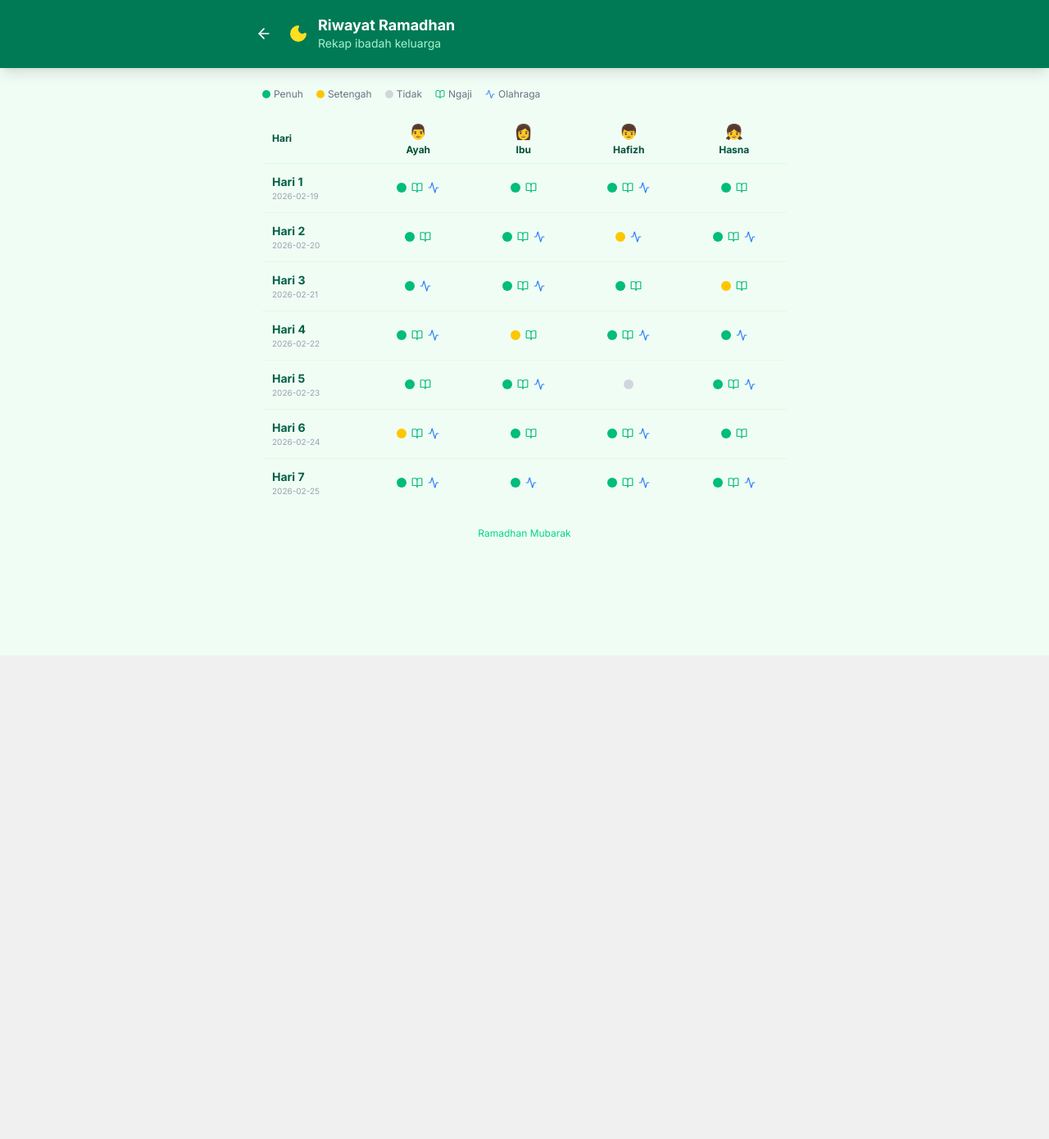
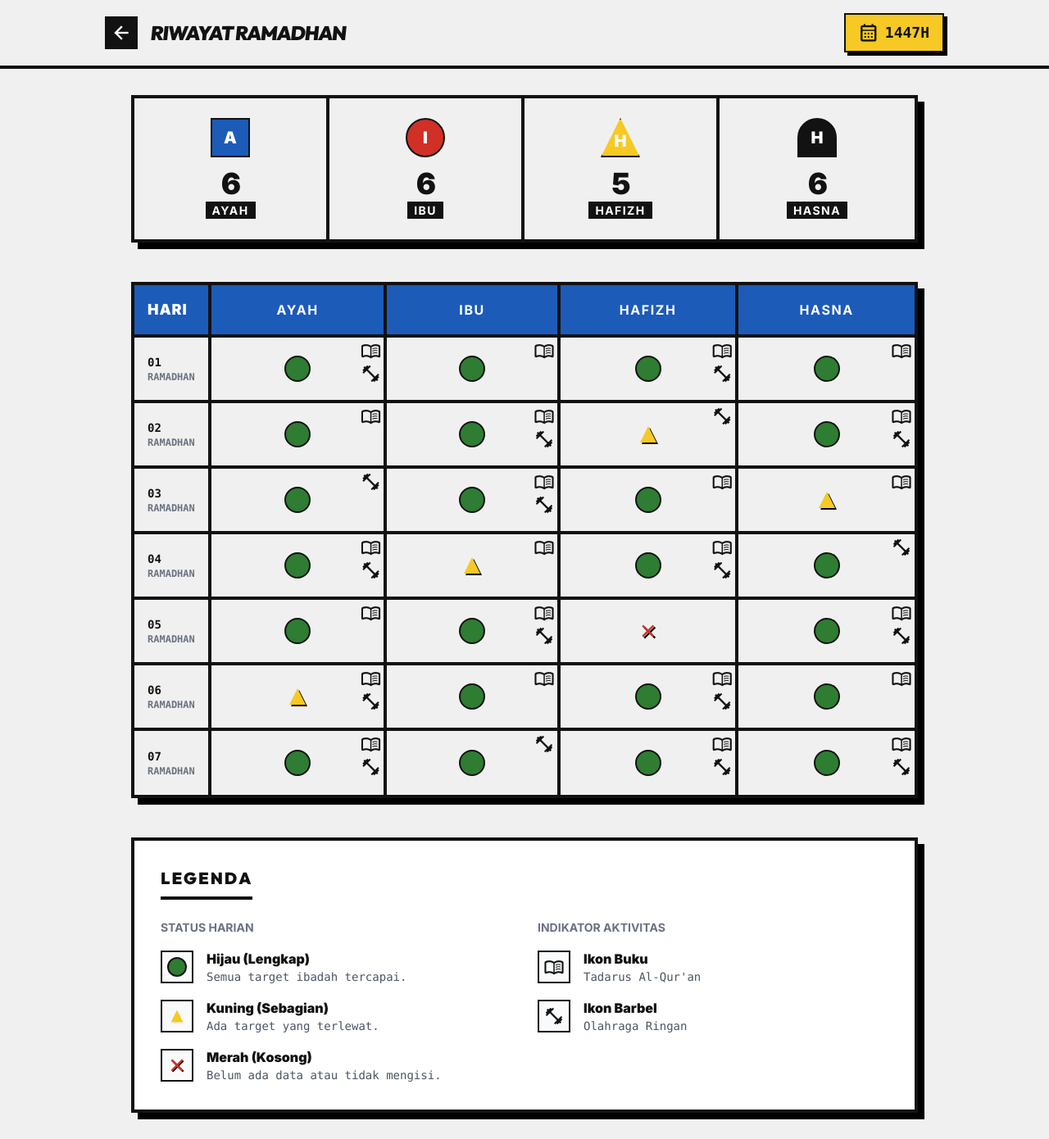
Before and after one commit to ihsansatriawan/Ramadhan_activity_tracker, a Next.js app: page /history in a window 1280 px wide. Shown: the whole page at 82% size. Before the commit the page ends 800 px from the top, so only its background shows below. Built offline with nearby package versions, Linux system fonts and the light colour scheme.

Commit message:
feat: rewrite history matrix with Bauhaus design

```diff
--- a/app/history/page.tsx
+++ b/app/history/page.tsx
@@ -1,83 +1,138 @@
 import Link from "next/link";
-import { ArrowLeft, Moon, BookOpen, Activity } from "lucide-react";
-import { users, historicalLogs } from "@/lib/mockData";
+import { users, historicalLogs, getUserStats } from "@/lib/mockData";
 import type { PuasaStatus } from "@/lib/mockData";
 
-const puasaDot: Record<PuasaStatus, string> = {
-  full: "bg-emerald-500",
-  half: "bg-yellow-400",
-  none: "bg-gray-300",
+const avatarStyles: Record<string, { bg: string; shape: string }> = {
+  ayah:   { bg: "bg-bauhaus-blue", shape: "rounded-none" },
+  ibu:    { bg: "bg-bauhaus-red", shape: "rounded-full" },
+  hafizh: { bg: "bg-bauhaus-yellow text-bauhaus-black", shape: "" },
+  hasna:  { bg: "bg-bauhaus-black", shape: "rounded-t-full rounded-b-none" },
 };
+
+function PuasaCell({ status }: { status: PuasaStatus }) {
+  if (status === "full") {
+    return <div className="w-8 h-8 rounded-full bg-bauhaus-green border-2 border-bauhaus-black" />;
+  }
+  if (status === "half") {
+    return <div className="triangle" style={{ filter: "drop-shadow(2px 2px 0px rgba(0,0,0,1))" }} />;
+  }
+  return (
+    <span
+      className="material-symbols-outlined text-4xl text-bauhaus-red font-black"
+      style={{ textShadow: "2px 2px 0 #000" }}
+    >
+      close
+    </span>
+  );
+}
 
 export default function HistoryPage() {
   return (
-    <main className="min-h-screen bg-green-50">
-      {/* ── Header ── */}
-      <header className="bg-emerald-700 text-white py-5 px-4 shadow-lg">
-        <div className="max-w-2xl mx-auto flex items-center gap-3">
+    <div className="bg-bauhaus-white min-h-screen text-bauhaus-black flex flex-col font-[family-name:var(--font-inter)]">
+      {/* Sticky Header */}
+      <header className="sticky top-0 z-50 bg-bauhaus-white border-b-4 border-bauhaus-black px-4 py-4">
+        <div className="max-w-5xl mx-auto flex items-center justify-between">
+          <div className="flex items-center gap-4">
             <Link
               href="/"
               aria-label="Kembali ke beranda"
-            className="p-2 rounded-xl hover:bg-emerald-600 active:bg-emerald-800 transition-colors"
+              className="w-10 h-10 flex items-center justify-center bg-bauhaus-black text-white hover:bg-bauhaus-red transition-colors border-2 border-bauhaus-black"
             >
-            <ArrowLeft className="w-5 h-5" />
+              <span className="material-symbols-outlined font-bold">arrow_back</span>
             </Link>
-          <Moon className="w-6 h-6 text-yellow-300 fill-yellow-300" />
-          <div>
-            <h1 className="text-lg font-bold leading-tight">Riwayat Ramadhan</h1>
-            <p className="text-emerald-200 text-sm">Rekap ibadah keluarga</p>
+            <h1 className="text-2xl font-[family-name:var(--font-outfit)] font-black uppercase tracking-tighter -skew-x-6">
+              Riwayat Ramadhan
+            </h1>
+          </div>
+          <div className="flex items-center border-2 border-bauhaus-black bg-bauhaus-yellow px-4 py-2 shadow-hard-sm">
+            <span className="material-symbols-outlined mr-2">calendar_month</span>
+            <span className="font-bold font-mono text-lg">1447H</span>
           </div>
         </div>
       </header>
 
-      <div className="max-w-2xl mx-auto px-4 py-6">
-        {/* ── Legend ── */}
-        <div className="flex flex-wrap items-center gap-4 mb-4 text-xs text-gray-500">
-          <span className="flex items-center gap-1"><span className="w-2.5 h-2.5 rounded-full bg-emerald-500" /> Penuh</span>
-          <span className="flex items-center gap-1"><span className="w-2.5 h-2.5 rounded-full bg-yellow-400" /> Setengah</span>
-          <span className="flex items-center gap-1"><span className="w-2.5 h-2.5 rounded-full bg-gray-300" /> Tidak</span>
-          <span className="flex items-center gap-1"><BookOpen className="w-3 h-3 text-emerald-500" /> Ngaji</span>
-          <span className="flex items-center gap-1"><Activity className="w-3 h-3 text-blue-500" /> Olahraga</span>
+      <main className="flex-1 w-full max-w-5xl mx-auto p-4 md:p-8 space-y-12">
+        {/* Summary Cards */}
+        <section className="grid grid-cols-2 md:grid-cols-4 gap-0 border-4 border-bauhaus-black bg-bauhaus-white shadow-hard">
+          {users.map((user, idx) => {
+            const stats = getUserStats(user.id);
+            const style = avatarStyles[user.id] ?? { bg: "bg-gray-500", shape: "rounded-full" };
+            const isHafizh = user.id === "hafizh";
+            return (
+              <div
+                key={user.id}
+                className={`p-6 flex flex-col items-center justify-center text-center gap-3
+                  ${idx < users.length - 1 ? "border-r-4 border-bauhaus-black" : ""}
+                  ${idx < 2 ? "border-b-4 md:border-b-0 border-bauhaus-black" : ""}
+                  hover:bg-gray-50 transition-colors`}
+              >
+                <div
+                  className={`w-12 h-12 ${style.bg} text-white flex items-center justify-center font-black text-xl border-2 border-bauhaus-black ${style.shape}`}
+                  style={isHafizh ? { clipPath: "polygon(50% 0%, 0% 100%, 100% 100%)" } : undefined}
+                >
+                  {isHafizh ? <span className="mt-2">{user.name.charAt(0)}</span> : user.name.charAt(0)}
                 </div>
+                <div>
+                  <span className="block text-4xl font-black tracking-tighter">{stats.puasaPenuh}</span>
+                  <span className="text-sm font-bold uppercase tracking-widest bg-bauhaus-black text-white px-2 py-0.5">
+                    {user.name}
+                  </span>
+                </div>
+              </div>
+            );
+          })}
+        </section>
 
-        {/* ── Matrix Table ── */}
+        {/* Matrix Table */}
+        <section className="border-4 border-bauhaus-black bg-bauhaus-white shadow-hard overflow-hidden">
           <div className="overflow-x-auto">
-          <table className="w-full border-collapse">
+            <table className="w-full text-left border-collapse min-w-[700px]">
               <thead>
-              <tr>
-                <th className="text-left text-xs font-bold text-emerald-900 py-2 px-3 sticky left-0 bg-green-50">
-                  Hari
+                <tr className="bg-bauhaus-blue text-white">
+                  <th className="p-4 border-r-4 border-b-4 border-bauhaus-black w-32 sticky left-0 bg-bauhaus-blue z-20">
+                    <span className="text-lg font-black uppercase tracking-wider">Hari</span>
                   </th>
                   {users.map((user) => (
-                  <th key={user.id} className="text-center text-xs font-bold text-emerald-900 py-2 px-3">
-                    <span className="text-lg block">{user.avatar}</span>
-                    {user.name}
+                    <th key={user.id} className="p-4 text-center border-r-4 last:border-r-0 border-b-4 border-bauhaus-black w-1/4">
+                      <span className="text-base font-bold uppercase tracking-widest">{user.name}</span>
                     </th>
                   ))}
                 </tr>
               </thead>
-            <tbody>
-              {historicalLogs.map((log) => (
-                <tr key={log.day} className="border-t border-green-100">
-                  <td className="py-3 px-3 sticky left-0 bg-green-50">
-                    <p className="text-sm font-bold text-emerald-800">Hari {log.day}</p>
-                    <p className="text-[10px] text-gray-400">{log.date}</p>
+              <tbody className="text-sm">
+                {historicalLogs.map((log, logIdx) => (
+                  <tr key={log.day}>
+                    <td className={`p-4 font-bold font-mono text-bauhaus-black sticky left-0 bg-bauhaus-white border-r-4 border-bauhaus-black z-10
+                      ${logIdx < historicalLogs.length - 1 ? "border-b-4" : ""}`}
+                    >
+                      {String(log.day).padStart(2, "0")}
+                      <span className="text-xs uppercase block text-gray-500">Ramadhan</span>
                     </td>
                     {users.map((user) => {
                       const rec = log.records[user.id];
-                    if (!rec) return <td key={user.id} />;
                       return (
-                      <td key={user.id} className="py-3 px-3 text-center">
+                        <td
+                          key={user.id}
+                          className={`p-0 border-r-4 last:border-r-0 border-bauhaus-black relative h-20 w-20 hover:bg-gray-50 transition-colors
+                            ${logIdx < historicalLogs.length - 1 ? "border-b-4" : ""}`}
+                        >
+                          {rec ? (
                             <Link
                               href={`/log/${user.id}?day=${log.day}`}
-                          className="flex items-center justify-center gap-1.5 rounded-lg p-1
-                                     hover:bg-emerald-50 transition-colors"
-                          aria-label={`Edit catatan ${user.name} Hari ${log.day}`}
+                              className="absolute inset-0 flex items-center justify-center"
+                              aria-label={`Edit ${user.name} Hari ${log.day}`}
                             >
-                          <span aria-hidden="true" className={`w-3 h-3 rounded-full ${puasaDot[rec.puasa]}`} />
-                          {rec.ngaji && <BookOpen className="w-3.5 h-3.5 text-emerald-500" aria-hidden="true" />}
-                          {rec.olahraga && <Activity className="w-3.5 h-3.5 text-blue-500" aria-hidden="true" />}
+                              <PuasaCell status={rec.puasa} />
                             </Link>
+                          ) : (
+                            <div className="absolute inset-0 flex items-center justify-center text-gray-300">-</div>
+                          )}
+                          {rec && (rec.ngaji || rec.olahraga) && (
+                            <div className="absolute top-1 right-1 flex flex-col gap-1 pointer-events-none">
+                              {rec.ngaji && <span className="material-symbols-outlined text-[16px] text-bauhaus-black">menu_book</span>}
+                              {rec.olahraga && <span className="material-symbols-outlined text-[16px] text-bauhaus-black">fitness_center</span>}
+                            </div>
+                          )}
                         </td>
                       );
                     })}
@@ -86,11 +141,68 @@ export default function HistoryPage() {
               </tbody>
             </table>
           </div>
+        </section>
 
-        <footer className="text-center text-xs text-emerald-400 pt-6 pb-4">
-          Ramadhan Mubarak
-        </footer>
+        {/* Legend */}
+        <section className="border-4 border-bauhaus-black bg-white p-6 md:p-8 space-y-6 shadow-hard">
+          <h3 className="text-xl font-[family-name:var(--font-outfit)] font-black uppercase tracking-widest border-b-4 border-bauhaus-black pb-2 inline-block">
+            Legenda
+          </h3>
+          <div className="grid grid-cols-1 md:grid-cols-2 gap-8">
+            <div className="space-y-4">
+              <h4 className="font-bold uppercase text-sm text-gray-500">Status Harian</h4>
+              <div className="flex items-center gap-4">
+                <div className="w-10 h-10 flex items-center justify-center border-2 border-bauhaus-black bg-gray-50">
+                  <div className="w-6 h-6 rounded-full bg-bauhaus-green border-2 border-bauhaus-black" />
                 </div>
+                <div>
+                  <p className="font-black text-bauhaus-black">Hijau (Lengkap)</p>
+                  <p className="text-sm text-gray-600 font-mono">Semua target ibadah tercapai.</p>
+                </div>
+              </div>
+              <div className="flex items-center gap-4">
+                <div className="w-10 h-10 flex items-center justify-center border-2 border-bauhaus-black bg-gray-50">
+                  <div className="triangle scale-75" />
+                </div>
+                <div>
+                  <p className="font-black text-bauhaus-black">Kuning (Sebagian)</p>
+                  <p className="text-sm text-gray-600 font-mono">Ada target yang terlewat.</p>
+                </div>
+              </div>
+              <div className="flex items-center gap-4">
+                <div className="w-10 h-10 flex items-center justify-center border-2 border-bauhaus-black bg-gray-50">
+                  <span className="material-symbols-outlined text-3xl text-bauhaus-red font-black" style={{ textShadow: "1px 1px 0 #000" }}>close</span>
+                </div>
+                <div>
+                  <p className="font-black text-bauhaus-black">Merah (Kosong)</p>
+                  <p className="text-sm text-gray-600 font-mono">Belum ada data atau tidak mengisi.</p>
+                </div>
+              </div>
+            </div>
+            <div className="space-y-4">
+              <h4 className="font-bold uppercase text-sm text-gray-500">Indikator Aktivitas</h4>
+              <div className="flex items-center gap-4">
+                <div className="w-10 h-10 flex items-center justify-center border-2 border-bauhaus-black bg-gray-50">
+                  <span className="material-symbols-outlined text-bauhaus-black">menu_book</span>
+                </div>
+                <div>
+                  <p className="font-black text-bauhaus-black">Ikon Buku</p>
+                  <p className="text-sm text-gray-600 font-mono">Tadarus Al-Qur&apos;an</p>
+                </div>
+              </div>
+              <div className="flex items-center gap-4">
+                <div className="w-10 h-10 flex items-center justify-center border-2 border-bauhaus-black bg-gray-50">
+                  <span className="material-symbols-outlined text-bauhaus-black">fitness_center</span>
+                </div>
+                <div>
+                  <p className="font-black text-bauhaus-black">Ikon Barbel</p>
+                  <p className="text-sm text-gray-600 font-mono">Olahraga Ringan</p>
+                </div>
+              </div>
+            </div>
+          </div>
+        </section>
       </main>
+    </div>
   );
 }
```
Lines whose indentation alone changed are shown as unchanged.
